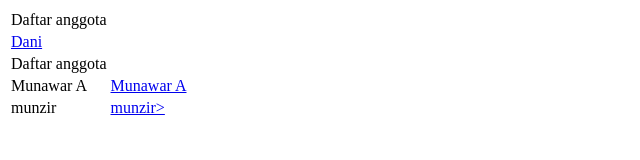
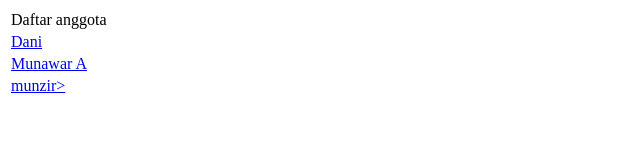
Before and after one commit to daniiangga/RPL_JTE_2017_03, a plain HTML site: page index.html in a window 1280 px wide. Shown: the whole page, without its empty margins (0-640 px from the left). Drawn offline with Linux system fonts and the light colour scheme.

Commit message:
Perbaiki lagi moga bisa say

```diff
--- a/index.html
+++ b/index.html
@@ -10,20 +10,16 @@
 	  </tr>
 	  <tr>
 		<td>
-			<a href="./1404105010054-dani.html">Dani
-			</a>
+			<a href="./1404105010054-dani.html">Dani</a>
 		</td>
-	  </tr>
-      <tr><td>Daftar anggota</td></tr>
-      <tr><td>Munawar A</td>
+	  <tr>
 	  	<td>
 		  	<a href="./1304105010002_MunawarA.html">Munawar A</a>
 	    </td>
 	  </tr>
-      <tr><td>munzir</td>
+	  <tr>
 	  	<td>
-       <a href="./1404105010039_munzir.html">munzir>
-	   </a>
+       		<a href="./1404105010039_munzir.html">munzir></a>
 	 	</td>
 	  </tr>
     </table>
```
Lines whose indentation alone changed are shown as unchanged.
